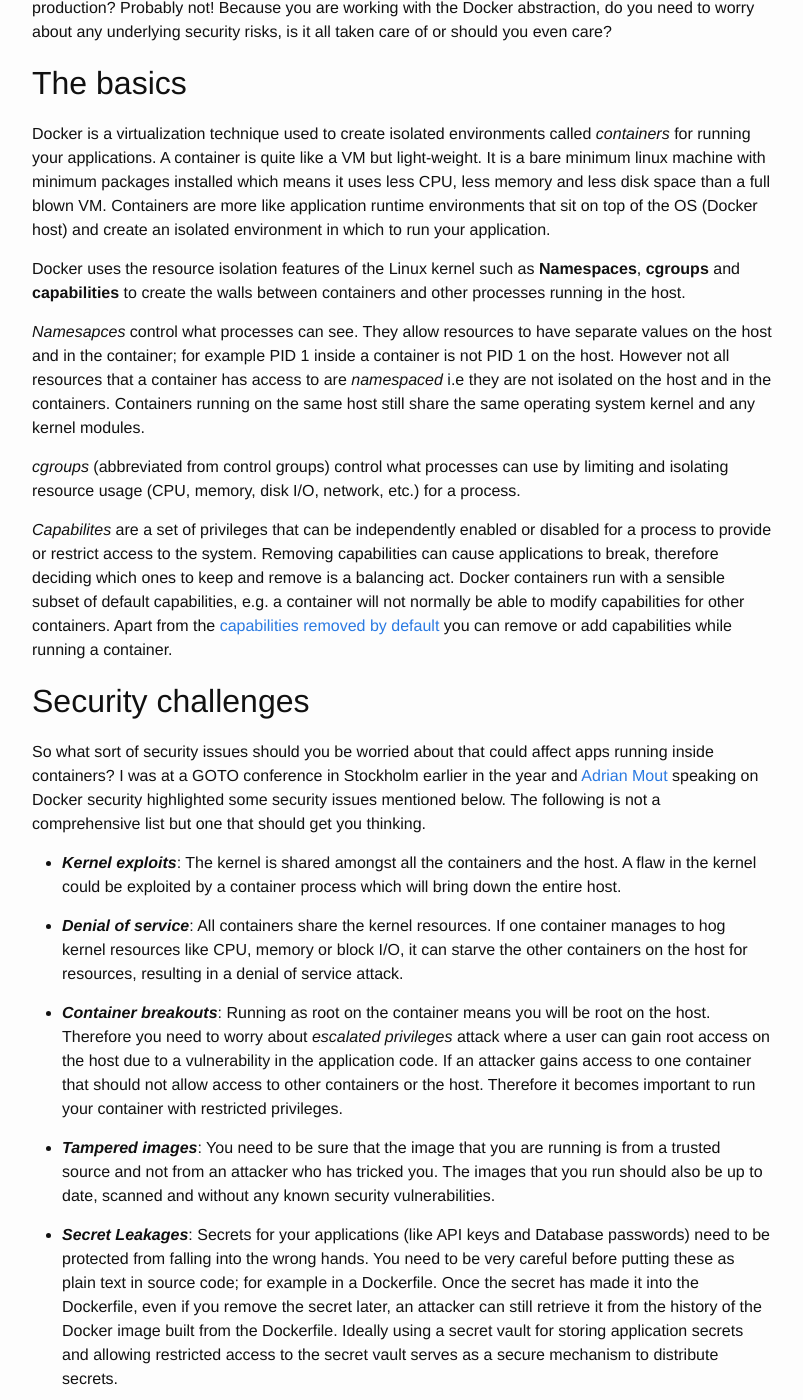
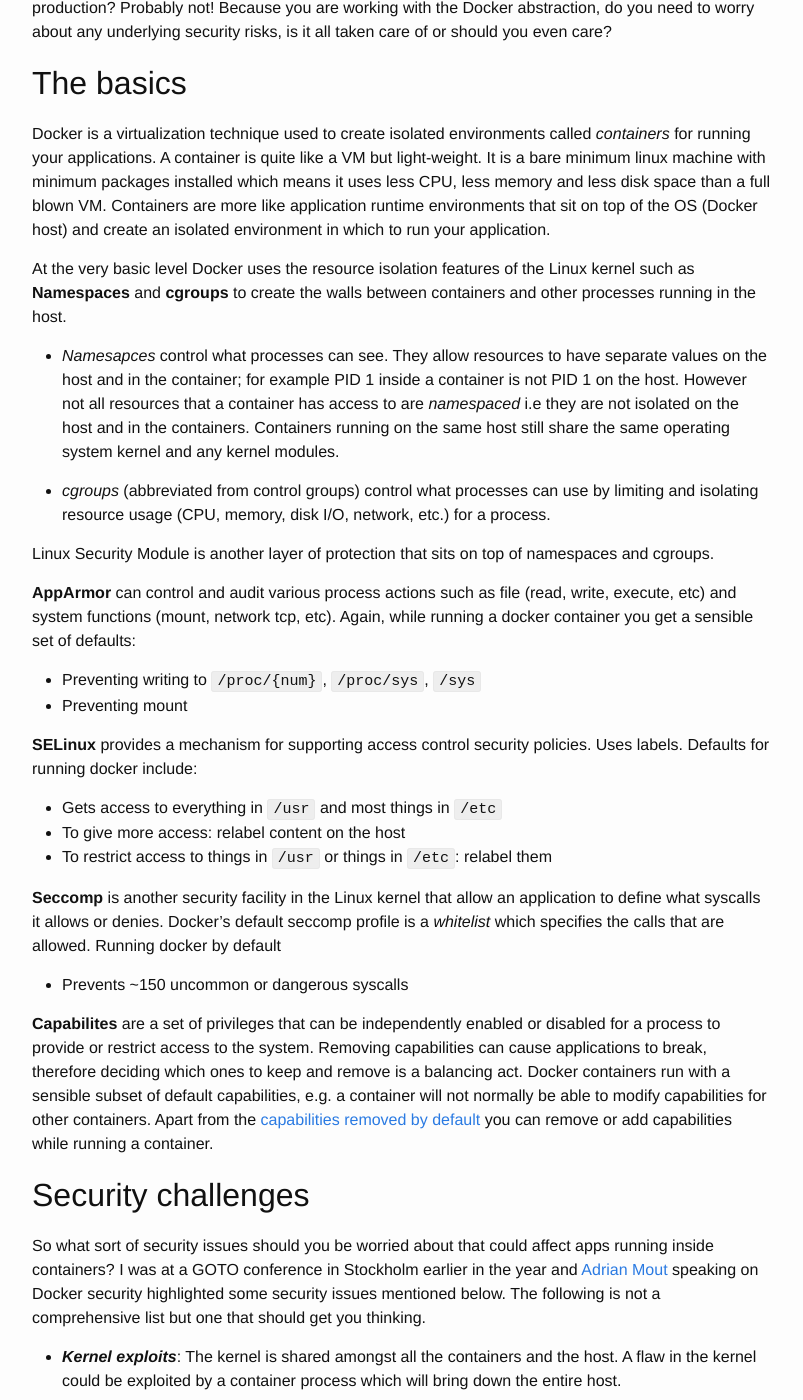
Before and after one commit to hemantksingh/hemantksingh.github.io, a Jekyll site: the page built from _posts/2016-11-07-think-docker-think-security.markdown, in a window 1280 px wide and 1400 px high, scrolled down 513 px. Shown: the whole window, without its empty margins (238-1041 px from the left). Built offline with Jekyll 4.4.1, drawn with Linux system fonts in a browser that asks for light colours; comment, search, counter and statistics services are not loaded.

Commit message:
Add linux security modules and security facilites

```diff
--- a/_posts/2016-11-07-think-docker-think-security.markdown
+++ b/_posts/2016-11-07-think-docker-think-security.markdown
@@ -18,27 +18,44 @@
 
 Docker is a virtualization technique used to create isolated environments called *containers* for running your applications. A container is quite like a VM but light-weight. It is a bare minimum linux machine with minimum packages installed which means it uses less CPU, less memory and less disk space than a full blown VM. Containers are more like application runtime environments that sit on top of the OS (Docker host) and create an isolated environment in which to run your application.
 
-Docker uses the resource isolation features of the Linux kernel such as **Namespaces**, **cgroups** and **capabilities** to create the walls between containers and other processes running in the host.
+At the very basic level Docker uses the resource isolation features of the Linux kernel such as **Namespaces** and **cgroups** to create the walls between containers and other processes running in the host.
 
-*Namesapces* control what processes can see. They allow resources to have separate values on the host and in the container; for example PID 1 inside a container is not PID 1 on the host.  However not all resources that a container has access to are *namespaced* i.e they are not isolated on the host and in the containers. Containers running on the same host still share the same operating system kernel and any kernel modules.
+- *Namesapces* control what processes can see. They allow resources to have separate values on the host and in the container; for example PID 1 inside a container is not PID 1 on the host.  However not all resources that a container has access to are *namespaced* i.e they are not isolated on the host and in the containers. Containers running on the same host still share the same operating system kernel and any kernel modules.
 
-*cgroups* (abbreviated from control groups) control what processes can use by limiting and isolating resource usage (CPU, memory, disk I/O, network, etc.) for a process.
+- *cgroups* (abbreviated from control groups) control what processes can use by limiting and isolating resource usage (CPU, memory, disk I/O, network, etc.) for a process.
 
-*Capabilites* are a set of privileges that can be independently enabled or disabled for a process to provide or restrict access to the system. Removing capabilities can cause applications to break, therefore deciding which ones to keep and remove is a balancing act. Docker containers run with a sensible subset of default capabilities, e.g. a container will not normally be able to modify capabilities for other containers. Apart from the [capabilities removed by default](https://opensource.com/business/14/9/security-for-docker) you can remove or add capabilities while running a container.
+Linux Security Module is another layer of protection that sits on top of namespaces and cgroups.
+
+**AppArmor** can control and audit various process actions such as file (read, write, execute, etc) and system functions (mount, network tcp, etc). Again, while running a docker container you get a sensible set of defaults:
+
+- Preventing writing to `/proc/{num}`, `/proc/sys`, `/sys`
+- Preventing mount
+
+**SELinux** provides a mechanism for supporting access control security policies. Uses labels. Defaults for running docker include:
+
+- Gets access to everything in `/usr` and most things in `/etc`
+- To give more access: relabel content on the host
+- To restrict access to things in `/usr` or things in `/etc`: relabel them
+
+**Seccomp** is another security facility in the Linux kernel that allow an application to define what syscalls it allows or denies. Docker's default seccomp profile is a *whitelist* which specifies the calls that are allowed. Running docker by default
+
+- Prevents ~150 uncommon or dangerous syscalls
+
+**Capabilites** are a set of privileges that can be independently enabled or disabled for a process to provide or restrict access to the system. Removing capabilities can cause applications to break, therefore deciding which ones to keep and remove is a balancing act. Docker containers run with a sensible subset of default capabilities, e.g. a container will not normally be able to modify capabilities for other containers. Apart from the [capabilities removed by default](https://opensource.com/business/14/9/security-for-docker) you can remove or add capabilities while running a container.
 
 ## Security challenges
 
 So what sort of security issues should you be worried about that could affect apps running inside containers? I was at a GOTO conference in Stockholm earlier in the year and [Adrian Mout](https://twitter.com/adrianmouat) speaking on Docker security highlighted some security issues mentioned below. The following is not a comprehensive list but one that should get you thinking.
 
-* ***Kernel exploits***: The kernel is shared amongst all the containers and the host. A flaw in the kernel could be exploited by a container process which will bring down the entire host.
+- ***Kernel exploits***: The kernel is shared amongst all the containers and the host. A flaw in the kernel could be exploited by a container process which will bring down the entire host.
 
-* ***Denial of service***: All containers share the kernel resources. If one container manages to hog kernel resources like CPU, memory or block I/O, it can starve the other containers on the host for resources, resulting in a denial of service attack.
+- ***Denial of service***: All containers share the kernel resources. If one container manages to hog kernel resources like CPU, memory or block I/O, it can starve the other containers on the host for resources, resulting in a denial of service attack.
 
-* ***Container breakouts***: Running as root on the container means you will be root on the host. Therefore you need to worry about *escalated privileges* attack where a user can gain root access on the host due to a vulnerability in the application code. If an attacker gains access to one container that should not allow access to other containers or the host. Therefore it becomes important to run your container with restricted privileges.
+- ***Container breakouts***: Running as root on the container means you will be root on the host. Therefore you need to worry about *escalated privileges* attack where a user can gain root access on the host due to a vulnerability in the application code. If an attacker gains access to one container that should not allow access to other containers or the host. Therefore it becomes important to run your container with restricted privileges.
 
-* ***Tampered images***: You need to be sure that the image that you are running is from a trusted source and not from an attacker who has tricked you. The images that you run should also be up to date, scanned and without any known security vulnerabilities.
+- ***Tampered images***: You need to be sure that the image that you are running is from a trusted source and not from an attacker who has tricked you. The images that you run should also be up to date, scanned and without any known security vulnerabilities.
 
-* ***Secret Leakages***: Secrets for your applications (like API keys and Database passwords) need to be protected from falling into the wrong hands. You need to be very careful before putting these as plain text in source code; for example in a Dockerfile. Once the secret has made it into the Dockerfile, even if you remove the secret later, an attacker can still retrieve it from the history of the Docker image built from the Dockerfile. Ideally using a secret vault for storing application secrets and allowing restricted access to the secret vault serves as a secure mechanism to distribute secrets.
+- ***Secret Leakages***: Secrets for your applications (like API keys and Database passwords) need to be protected from falling into the wrong hands. You need to be very careful before putting these as plain text in source code; for example in a Dockerfile. Once the secret has made it into the Dockerfile, even if you remove the secret later, an attacker can still retrieve it from the history of the Docker image built from the Dockerfile. Ideally using a secret vault for storing application secrets and allowing restricted access to the secret vault serves as a secure mechanism to distribute secrets.
 
 ## Mitigations
 
```
